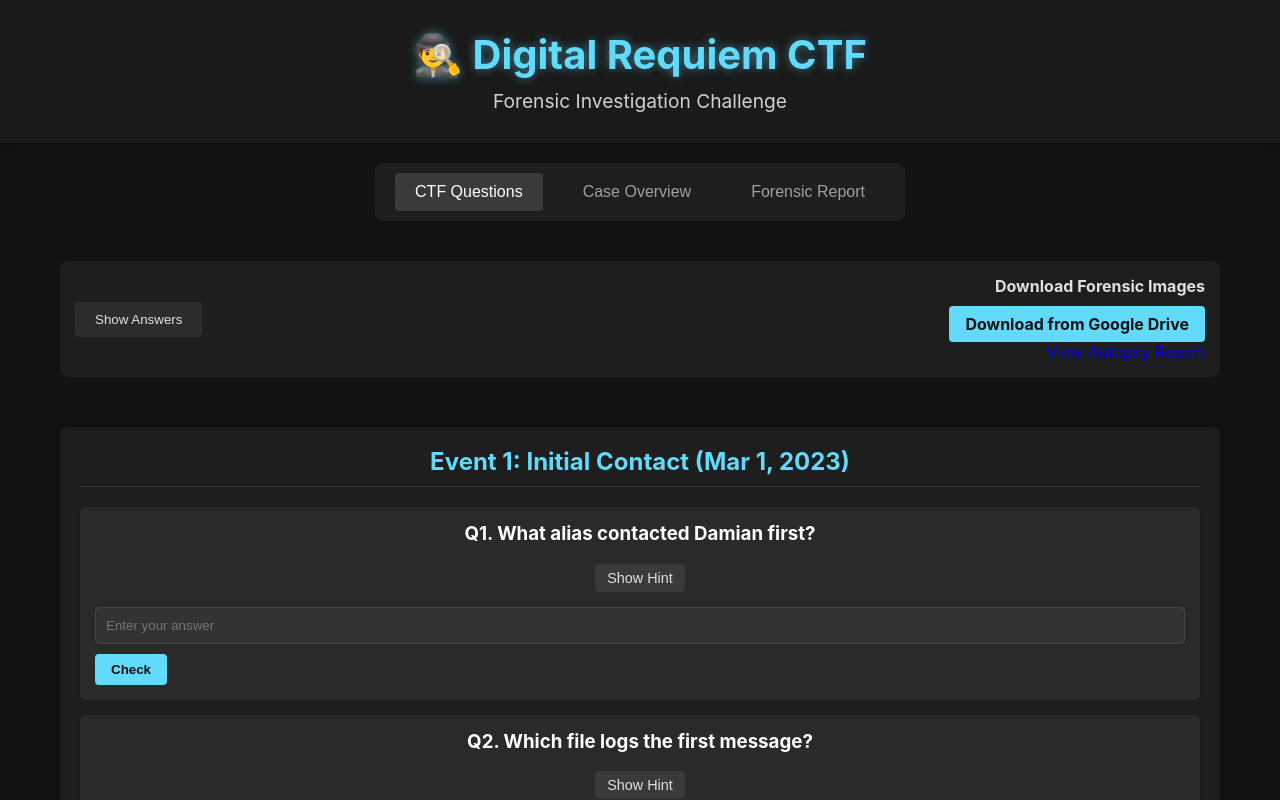
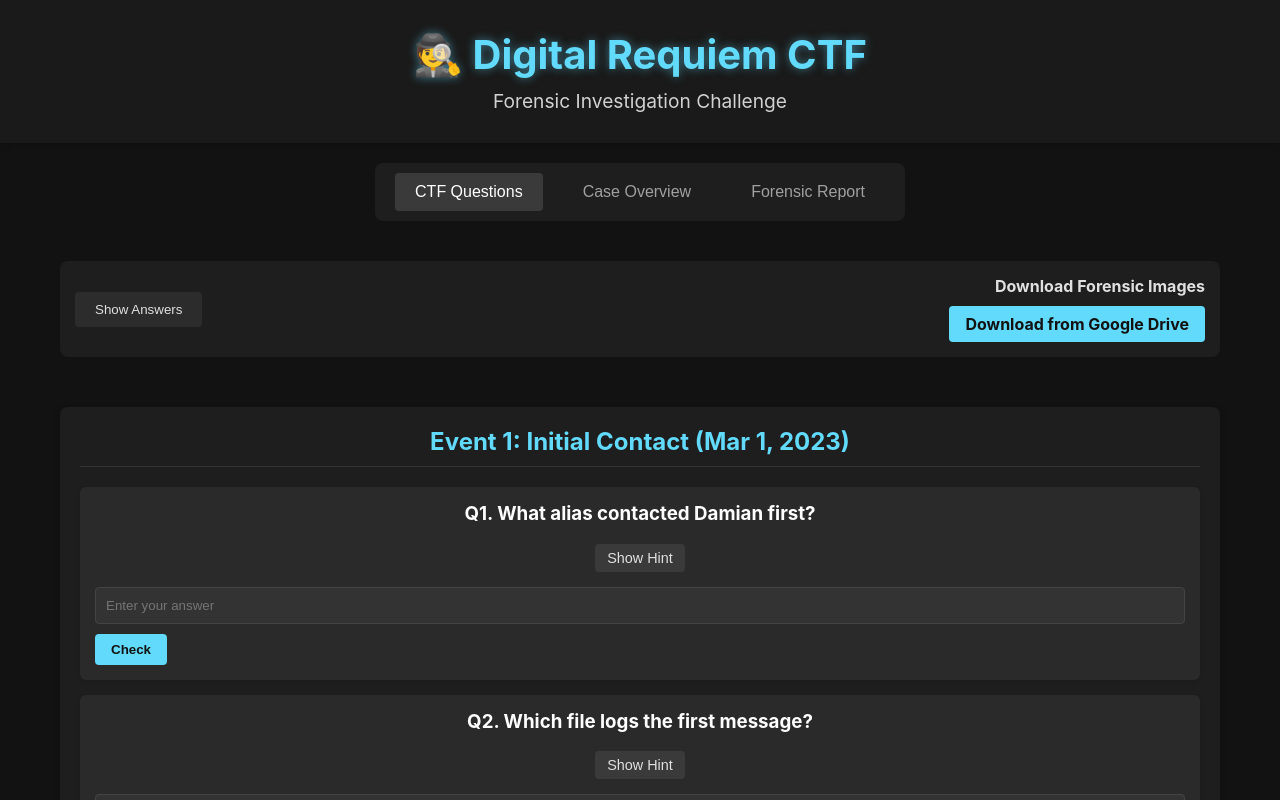
Before and after one commit to RohitPaulReddyG/digital-requiem-ctf, a React (Create React App) app: page / in a window 1280 px wide. Shown: the top 800 px of the page. Built offline with nearby package versions, Linux system fonts and the light colour scheme.

Commit message:
Remove View Autopsy Report link from QuestionList component

```diff
--- a/src/components/QuestionList.js
+++ b/src/components/QuestionList.js
@@ -121,14 +121,7 @@ function QuestionList() {
           >
             Download from Google Drive
           </a>
-          <br />
-          <a
-            href="/report.html"
-            target="_blank"
-            rel="noopener noreferrer"
-          >
-            View Autopsy Report
-          </a>
+          {/* Removed the autopsy report link */}
         </div>
       </div>
 
```
